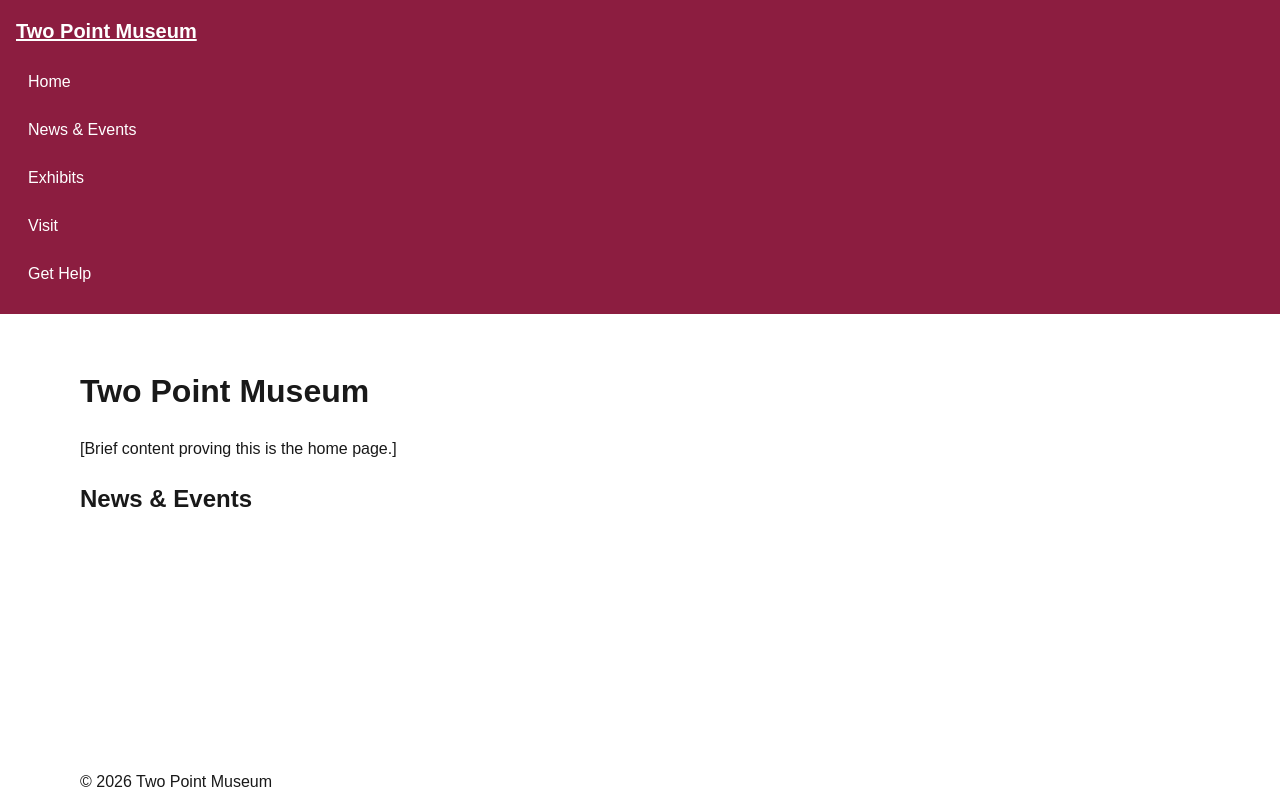
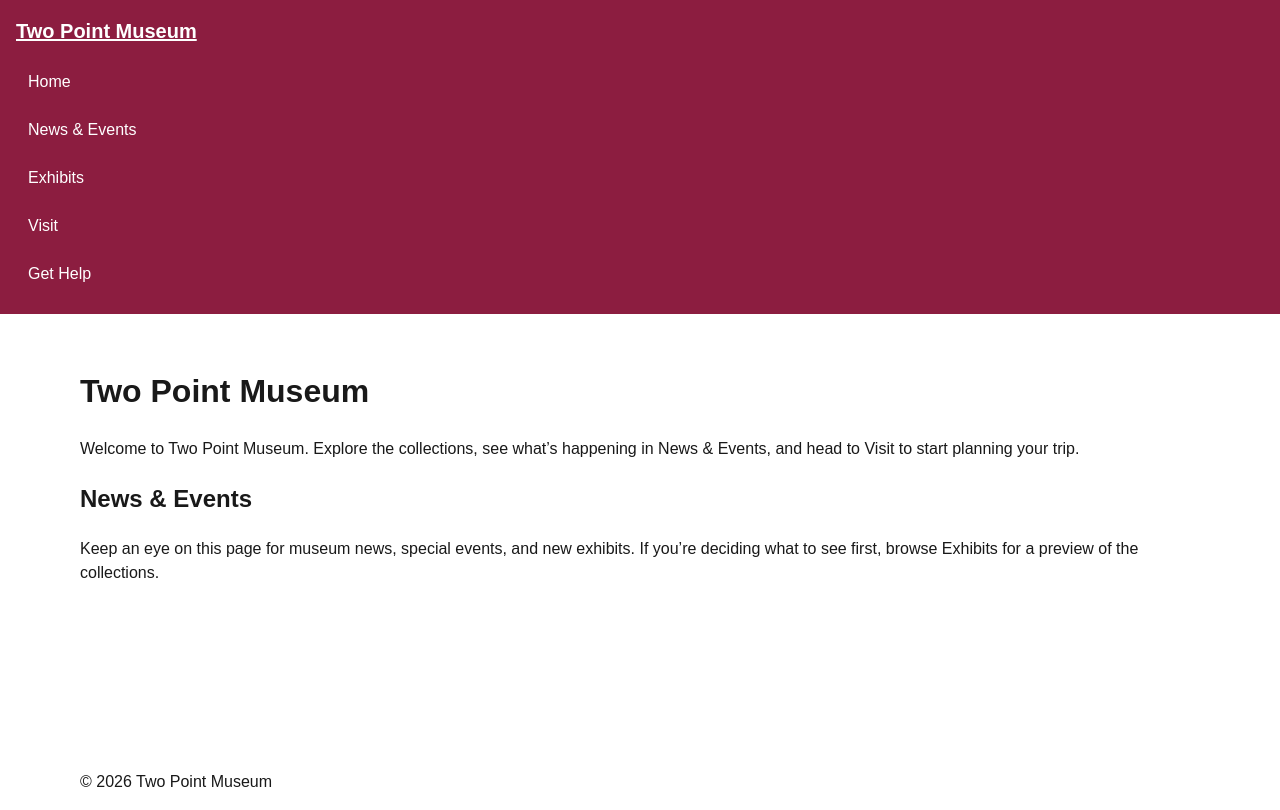
Before and after one commit to kriswojcik-dev/Module5-Responsive-Navigation-Deliverable-Starter, a plain HTML site: page index.html in a window 1280 px wide. Drawn offline with Linux system fonts and the light colour scheme.

Commit message:
Update home page content for clarity and engagement

```diff
--- a/index.html
+++ b/index.html
@@ -25,9 +25,10 @@
     </header>
     <main id="main">
         <h1>Two Point Museum</h1>
-        <p>[Brief content proving this is the home page.]</p>
+        <p>Welcome to Two Point Museum. Explore the collections, see what’s happening in News & Events, and head to Visit to start planning your trip.</p>
         <section id="events">
             <h2> News & Events</h2>
+            <p>Keep an eye on this page for museum news, special events, and new exhibits. If you’re deciding what to see first, browse Exhibits for a preview of the collections.</p>
         </section>
     </main>
     <footer>
```
